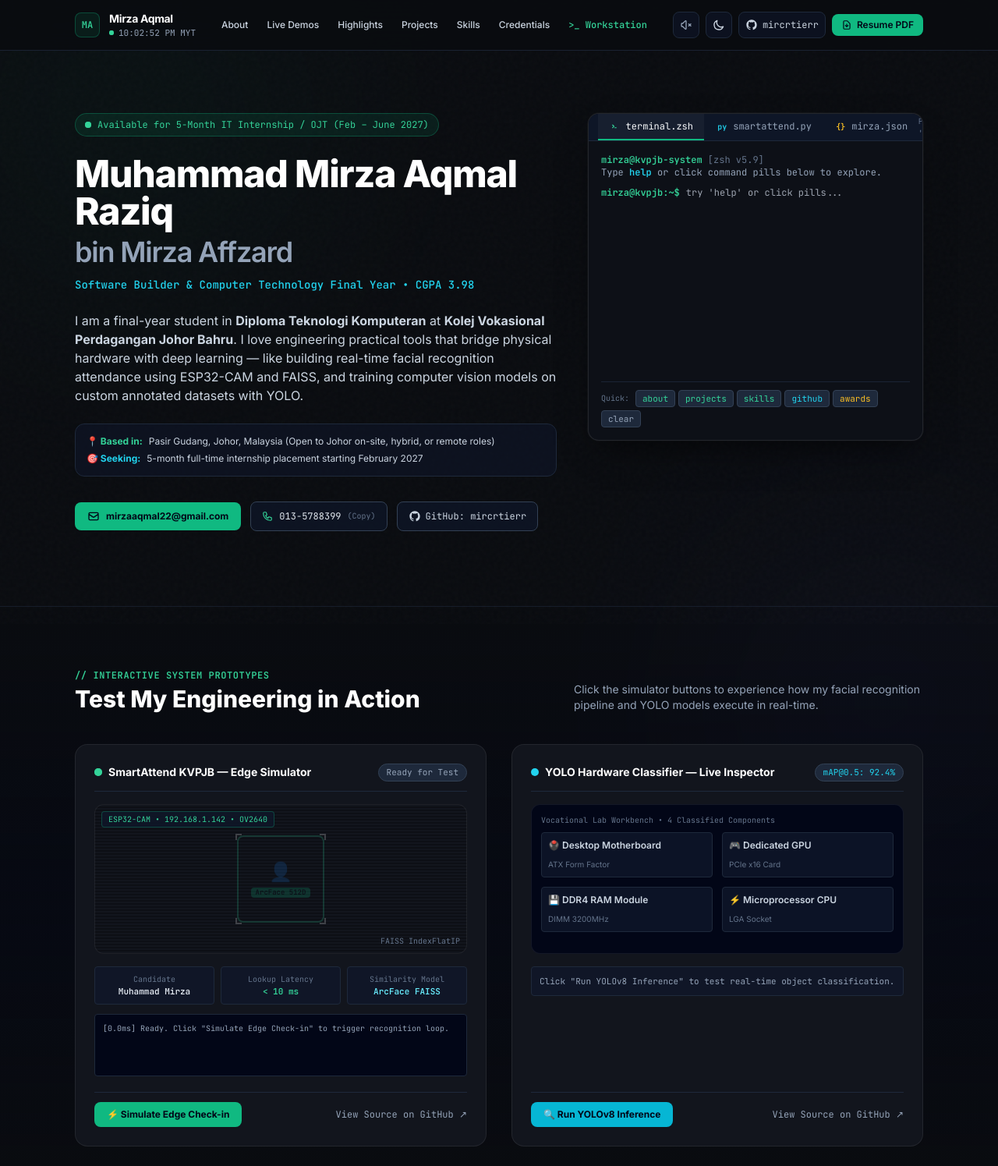
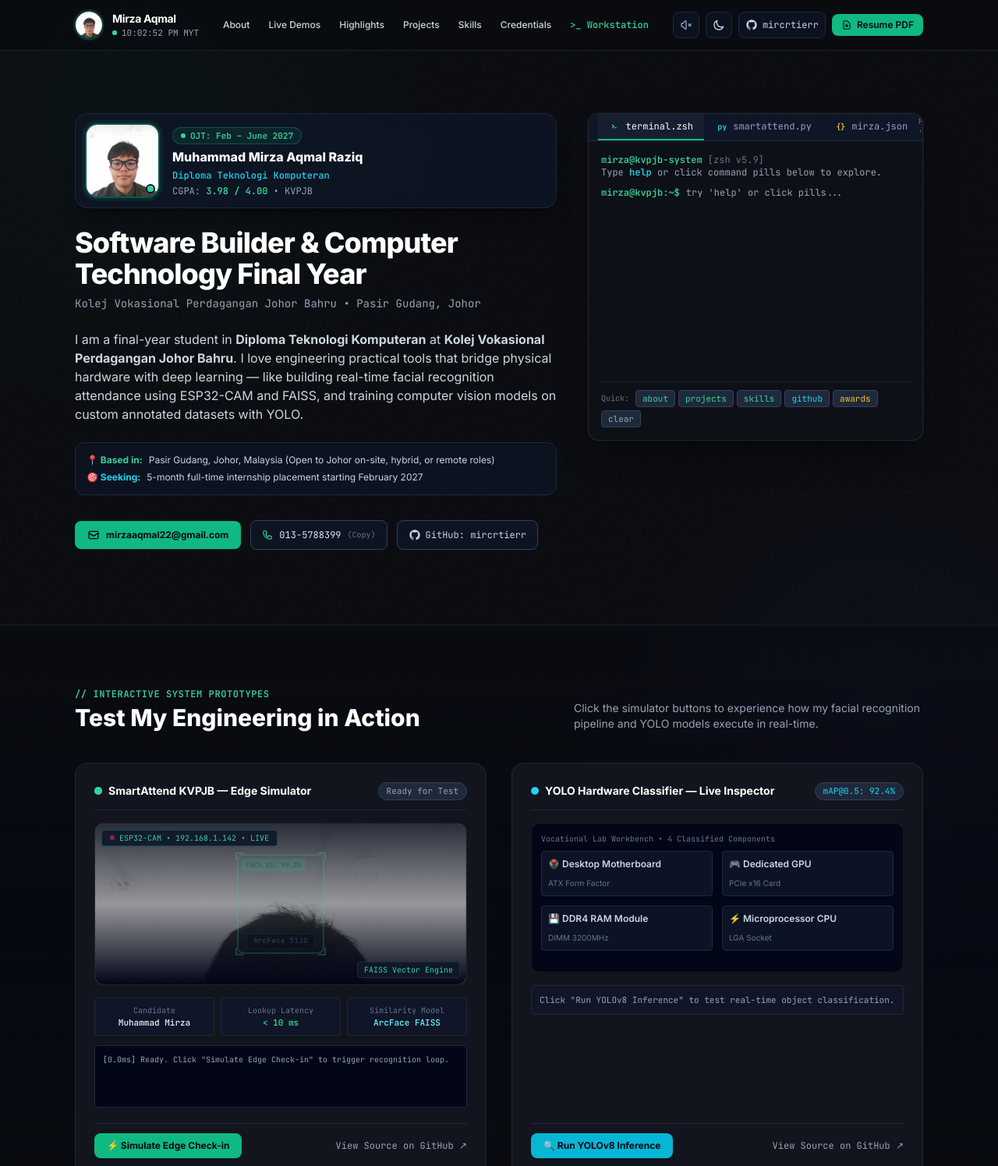
Before and after one commit to mircrtierr/MyPortflio, a plain HTML site: page index.html in a window 1280 px wide. Shown: the top 1495 px of the page at 78% size. Drawn offline with nearby package versions, Linux system fonts and the light colour scheme.

Commit message:
feat: integrate candidate portrait photo into navigation, hero profile card, live SmartAttend simulator, and resume

```diff
--- a/index.html
+++ b/index.html
@@ -61,8 +61,8 @@
 
         <!-- Brand & Local Time Status -->
         <a href="#hero" class="flex items-center gap-3 group">
-          <div class="w-8 h-8 rounded-lg bg-emerald-500/10 border border-emerald-500/30 flex items-center justify-center font-mono font-bold text-xs text-emerald-400 group-hover:border-emerald-400 transition-all">
-            MA
+          <div class="relative w-9 h-9 rounded-full overflow-hidden border border-emerald-500/40 ring-2 ring-emerald-500/20 group-hover:scale-105 transition-all flex-shrink-0">
+            <img src="profile.jpg" alt="Muhammad Mirza Aqmal Raziq" class="w-full h-full object-cover object-top" />
           </div>
           <div class="flex flex-col">
             <span class="font-bold text-sm tracking-tight text-white group-hover:text-emerald-400 transition-colors">
@@ -142,22 +142,30 @@
           <!-- Bio Column -->
           <div class="lg:col-span-7 space-y-6">
 
-            <!-- Live Availability Capsule -->
-            <div class="inline-flex items-center gap-2 px-3 py-1.5 rounded-full bg-emerald-500/10 border border-emerald-500/30 text-emerald-400 text-xs font-mono">
-              <span class="w-2 h-2 rounded-full bg-emerald-400 status-pulsar"></span>
-              <span>Available for 5-Month IT Internship / OJT (Feb – June 2027)</span>
+            <!-- Personal Identity Card with Photo & Live Status -->
+            <div class="flex items-center gap-4 p-3 bg-slate-900/70 rounded-2xl border border-slate-800/90 shadow-xl shadow-black/30 backdrop-blur-md">
+              <div class="relative w-20 h-20 sm:w-24 sm:h-24 rounded-2xl overflow-hidden border-2 border-emerald-500/40 ring-4 ring-emerald-500/10 flex-shrink-0">
+                <img src="profile.jpg" alt="Muhammad Mirza Aqmal Raziq" class="w-full h-full object-cover object-top hover:scale-105 transition-transform duration-300" />
+                <span class="absolute bottom-1 right-1 w-3 h-3 rounded-full bg-emerald-400 border-2 border-slate-900 status-pulsar" title="Active & Available for OJT"></span>
+              </div>
+              <div class="space-y-1">
+                <div class="inline-flex items-center gap-1.5 px-2.5 py-0.5 rounded-full bg-emerald-500/10 border border-emerald-500/30 text-emerald-400 text-[11px] font-mono font-semibold">
+                  <span class="w-1.5 h-1.5 rounded-full bg-emerald-400"></span>
+                  <span>OJT: Feb – June 2027</span>
+                </div>
+                <div class="font-extrabold text-sm sm:text-base text-white leading-snug">Muhammad Mirza Aqmal Raziq</div>
+                <div class="text-xs font-mono text-cyan-400 font-medium">Diploma Teknologi Komputeran</div>
+                <div class="text-xs font-mono text-slate-400">CGPA: <span class="text-emerald-400 font-bold">3.98 / 4.00</span> • KVPJB</div>
+              </div>
             </div>
 
             <!-- Authentic Headline -->
             <div>
-              <h1 class="text-3xl sm:text-4xl lg:text-5xl font-extrabold tracking-tight text-white leading-tight">
-                Muhammad Mirza Aqmal Raziq <br>
-                <span class="text-slate-400 font-semibold text-2xl sm:text-3xl lg:text-4xl">
-                  bin Mirza Affzard
-                </span>
+              <h1 class="text-3xl sm:text-4xl font-extrabold tracking-tight text-white leading-tight">
+                Software Builder & Computer Technology Final Year
               </h1>
-              <p class="mt-3 text-sm font-mono text-cyan-400 font-medium">
-                Software Builder & Computer Technology Final Year • CGPA 3.98
+              <p class="mt-2 text-xs sm:text-sm font-mono text-slate-400">
+                Kolej Vokasional Perdagangan Johor Bahru • Pasir Gudang, Johor
               </p>
             </div>
 
@@ -339,28 +347,39 @@
                 </span>
               </div>
 
-              <!-- Camera Viewport Simulation -->
-              <div class="sim-viewport mt-4 h-48 flex items-center justify-center relative camera-feed-scanline">
-                <!-- Watermark -->
-                <div class="absolute top-2 left-2 text-[10px] font-mono text-emerald-400 bg-slate-900/80 px-2 py-0.5 rounded border border-emerald-500/30">
-                  ESP32-CAM • 192.168.1.142 • OV2640
+              <!-- Camera Viewport Simulation (Real Candidate Face Feed) -->
+              <div class="sim-viewport mt-4 h-52 flex items-center justify-center relative camera-feed-scanline overflow-hidden">
+                <!-- Real Student Video Feed Stream -->
+                <img src="profile.jpg" alt="ESP32-CAM Camera Stream" class="absolute inset-0 w-full h-full object-cover object-top opacity-60 filter contrast-110 brightness-95" />
+
+                <!-- Dark Edge Vignette -->
+                <div class="absolute inset-0 bg-gradient-to-t from-slate-950 via-transparent to-slate-950/70 pointer-events-none"></div>
+
+                <!-- Live Camera Watermark -->
+                <div class="absolute top-2 left-2 text-[10px] font-mono text-emerald-400 bg-slate-900/90 px-2.5 py-0.5 rounded border border-emerald-500/30 backdrop-blur-sm z-10 flex items-center gap-1.5 shadow-sm">
+                  <span class="w-1.5 h-1.5 rounded-full bg-red-500 animate-pulse"></span>
+                  <span>ESP32-CAM • 192.168.1.142 • LIVE</span>
                 </div>
 
-                <!-- Simulated Face Target Area -->
-                <div id="sim-face-box" class="w-28 h-28 border-2 border-emerald-400 rounded-lg relative flex flex-col items-center justify-center transition-opacity duration-300 opacity-20">
-                  <span class="text-2xl">👤</span>
-                  <span class="text-[9px] font-mono bg-emerald-500 text-slate-950 font-bold px-1.5 py-0.2 rounded mt-1">
+                <!-- Simulated Face Target Area (Locks onto Mirza's Face) -->
+                <div id="sim-face-box" class="w-28 h-32 border-2 border-emerald-400 rounded-lg relative flex flex-col items-center justify-between p-1 transition-all duration-300 opacity-20 z-10 bg-emerald-500/10 backdrop-blur-[1px]">
+                  <span class="text-[8px] font-mono bg-emerald-500 text-slate-950 font-bold px-1.5 py-0.5 rounded tracking-wide self-start shadow-sm">
+                    FACE_01: 99.2%
+                  </span>
+
+                  <span class="text-[9px] font-mono bg-slate-950/90 text-cyan-300 font-bold px-2 py-0.5 rounded border border-cyan-500/40 tracking-wider shadow-sm">
                     ArcFace 512D
                   </span>
+
                   <!-- Corner Reticles -->
-                  <span class="absolute -top-1 -left-1 w-2 h-2 border-t-2 border-l-2 border-white"></span>
-                  <span class="absolute -top-1 -right-1 w-2 h-2 border-t-2 border-r-2 border-white"></span>
-                  <span class="absolute -bottom-1 -left-1 w-2 h-2 border-b-2 border-l-2 border-white"></span>
-                  <span class="absolute -bottom-1 -right-1 w-2 h-2 border-b-2 border-r-2 border-white"></span>
+                  <span class="absolute -top-1 -left-1 w-2.5 h-2.5 border-t-2 border-l-2 border-emerald-300"></span>
+                  <span class="absolute -top-1 -right-1 w-2.5 h-2.5 border-t-2 border-r-2 border-emerald-300"></span>
+                  <span class="absolute -bottom-1 -left-1 w-2.5 h-2.5 border-b-2 border-l-2 border-emerald-300"></span>
+                  <span class="absolute -bottom-1 -right-1 w-2.5 h-2.5 border-b-2 border-r-2 border-emerald-300"></span>
                 </div>
 
-                <div class="absolute bottom-2 right-2 text-[10px] font-mono text-slate-500">
-                  FAISS IndexFlatIP
+                <div class="absolute bottom-2 right-2 text-[10px] font-mono text-emerald-400 bg-slate-900/90 px-2 py-0.5 rounded z-10 border border-slate-800 backdrop-blur-sm">
+                  FAISS Vector Engine
                 </div>
               </div>
 
```
Also changed, not shown: Resume_Muhammad_Mirza_Aqmal_Raziq.html (+7 -2 lines), assets/profile.jpg (added), profile.jpg (added), 1 other file.
